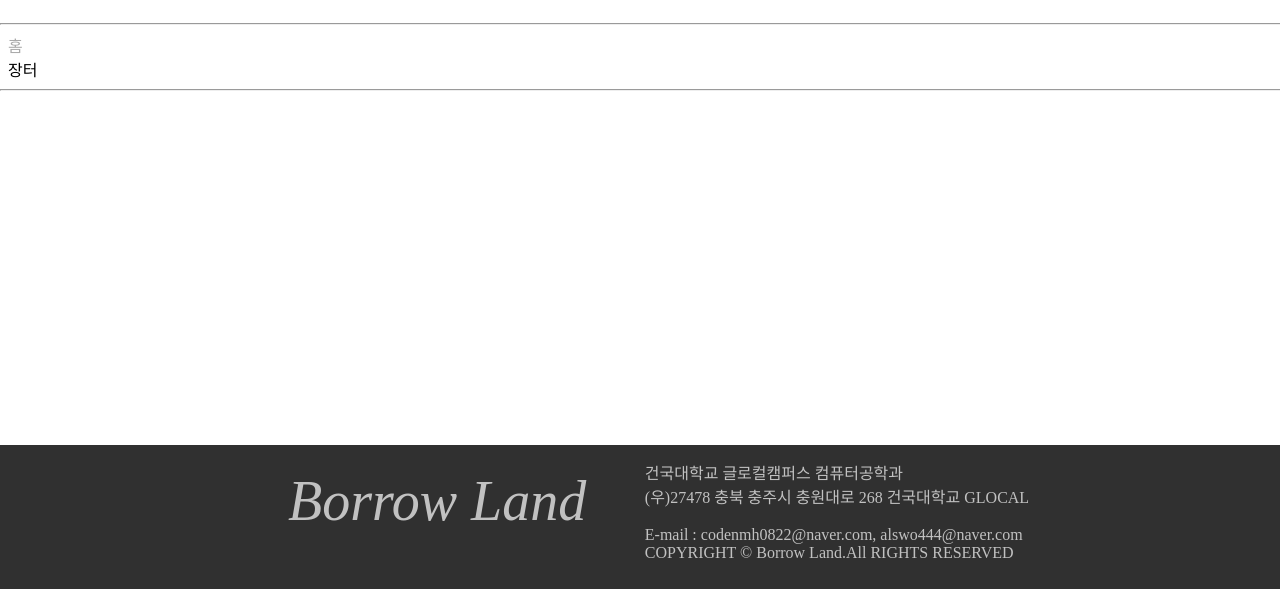
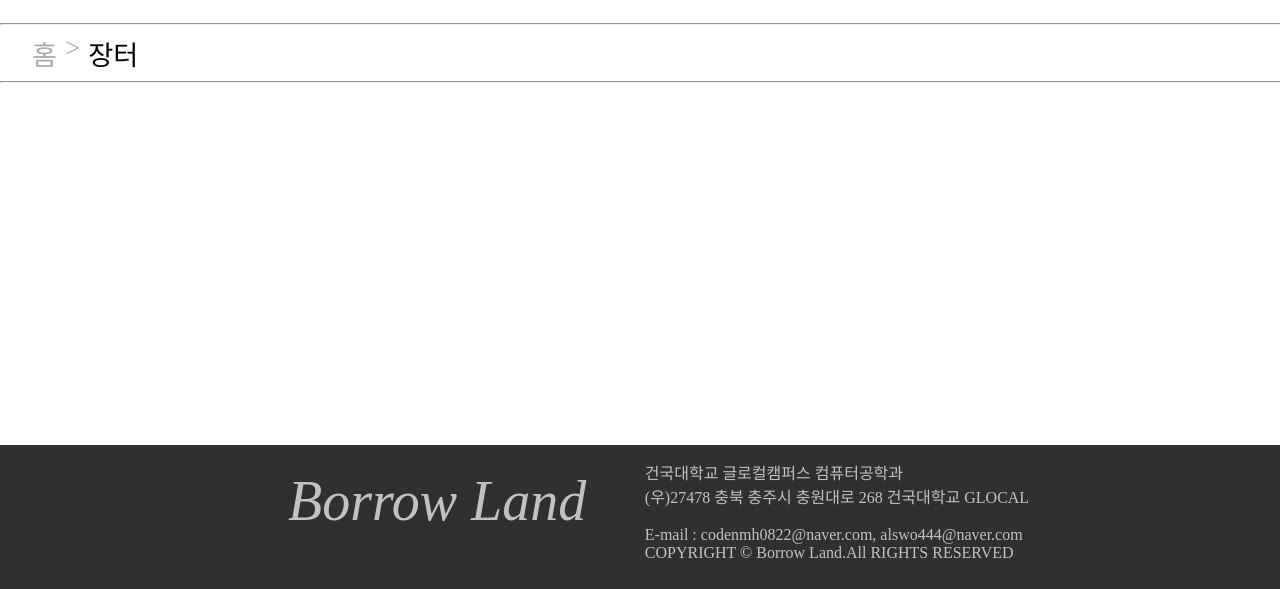
Before and after one commit to MyeonghoonNam/BorrowLend, a plain HTML site: page pages/goodsclick.html in a window 1280 px wide. Shown: the part 211-800 px from the top of the page. Drawn offline with Linux system fonts and the light colour scheme.

Commit message:
create goodsclick

```diff
--- a/pages/goodsclick.html
+++ b/pages/goodsclick.html
@@ -60,12 +60,19 @@
 
     <br>
     <hr>
-      <div class="smallhome">홈</div>
-      <div class="smallmarket">장터</div>
+    <header class="small-header">
+      <div class="small-home">홈</div>
+      <div class="mark">></div>
+      <div class="small-market">장터</div>
+    </header>
     <hr>
-    <section>
+    <article id = "content">
+      <section class = "article-images">
 
-    </section>
+      </section>
+      <section id = article-profile></section>
+      <section id = article-description></section>
+    </article>
   </div>
   <footer>
     <div class="copyright-title">
--- a/src/css/goodsclick.css
+++ b/src/css/goodsclick.css
@@ -126,26 +126,42 @@
       color:red;
     }  */
 
-    .smallhome{
-      order:4;
-      color:darkgray;
-      padding-left:0.5rem;
+
+    .small-header{
+      padding-top:0rem;
+      margin-left:2rem;
+      display: flex;
     }
 
-    .smallmarket{
-      order:4;
+
+    .small-home{
+      order:1;
+      font-size:1.7rem;
+      padding-right:0.5rem;
+      color:darkgray;
+    }
+
+    .mark{
+      order:2;
+      font-size:1.7rem;
+      padding-right:0.5rem;
+      color:darkgray;
+    }
+
+    .small-market{
+      order:3;
+      font-size:1.7rem;
       color:black;
-      padding-left:0.5rem;
     }
 
     footer {
-      position: absolute;
+      position:absolute;
       bottom:0;
       background-color: #303030;
       width:100%;
       height:9rem;
       min-height:9rem;
-      margin-top:12%;
+      margin-top:5%;
       color:rgba(255, 255, 255, 0.7);
       min-width:100rem;
       /* border:solid 1px; */
```
